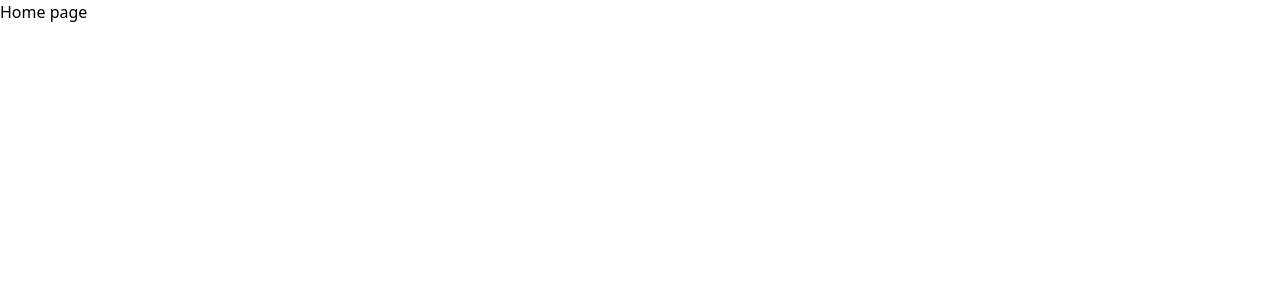
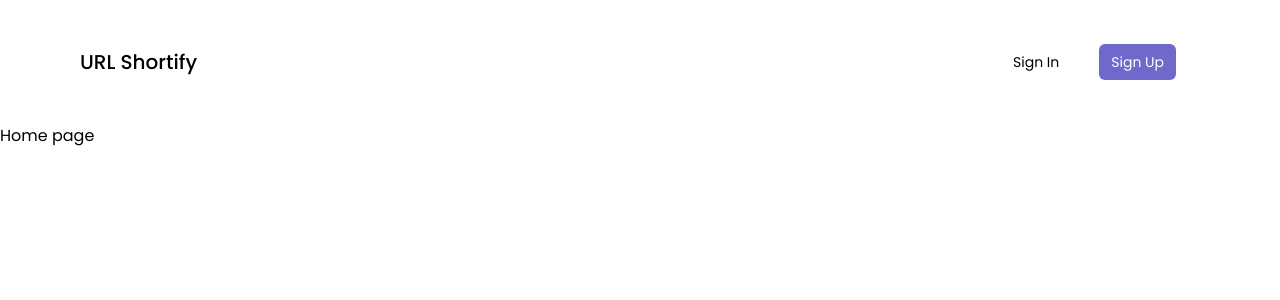
Before and after one commit to stanleyclaudius/url-shortener, a React (Create React App) app in the folder client/: page / in a window 1280 px wide. Shown: the top 300 px of the page. Built offline with nearby package versions, Linux system fonts and the light colour scheme.

Commit message:
Create Navbar component

```diff
--- a/client/package.json
+++ b/client/package.json
@@ -13,6 +13,7 @@
     "react": "^18.2.0",
     "react-dom": "^18.2.0",
     "react-helmet": "^6.1.0",
+    "react-icons": "^4.4.0",
     "react-router-dom": "^6.3.0",
     "react-scripts": "5.0.1",
     "typescript": "^4.4.2",
--- /dev/null
+++ b/client/src/components/general/Navbar.tsx
@@ -0,0 +1,41 @@
+import { useState, useEffect, useRef } from 'react'
+import { GiHamburgerMenu } from 'react-icons/gi'
+import { AiOutlineClose } from 'react-icons/ai'
+import { Link } from 'react-router-dom'
+
+const Navbar = () => {
+  const [openSidebar, setOpenSidebar] = useState(false)
+
+  const sidebarRef = useRef() as React.MutableRefObject<HTMLDivElement>
+
+  useEffect(() => {
+    const checkIfClickedOutside = (e: MouseEvent) => {
+      if (openSidebar && sidebarRef.current && !sidebarRef.current.contains(e.target as Node)) {
+        setOpenSidebar(false)
+      }
+    }
+
+    document.addEventListener('mousedown', checkIfClickedOutside)
+    return () => document.removeEventListener('mousedown', checkIfClickedOutside)
+  })
+
+  return (
+    <div className='flex items-center justify-between md:px-20 md:py-5 px-6 py-6 w-full'>
+      <Link to='/'>
+        <h1 className='text-xl font-medium'>URL Shortify</h1>
+      </Link>
+      <div className='md:hidden block' onClick={() => setOpenSidebar(true)}>
+        <GiHamburgerMenu />
+      </div>
+      <div ref={sidebarRef} className={`p-6 flex md:flex-row flex-col md:items-center md:gap-10 gap-6 text-sm md:static fixed top-0 ${openSidebar ? 'right-0' : '-right-[2000px]'} md:h-auto h-screen md:shadow-none shadow-xl md:border-none border border-gray-200 md:w-auto w-[200px] md:bg-transparent bg-white transition-all`}>
+        <div className='md:hidden block' onClick={() => setOpenSidebar(false)}>
+          <AiOutlineClose />
+        </div>
+        <Link to='/login' className='w-fit'>Sign In</Link>
+        <Link to='/register' className='bg-primary hover:bg-primaryHover text-white rounded-md px-3 py-2 transition-all w-fit'>Sign Up</Link>
+      </div>
+    </div>
+  )
+}
+
+export default Navbar
--- a/client/src/index.css
+++ b/client/src/index.css
@@ -1,3 +1,9 @@
+@import url('https://fonts.googleapis.com/css2?family=Poppins:wght@400;500;600;700&display=swap');
+
 @tailwind base;
 @tailwind components;
 @tailwind utilities;
+
+* {
+  font-family: 'Poppins', sans-serif;
+}
--- a/client/src/pages/Home.tsx
+++ b/client/src/pages/Home.tsx
@@ -1,9 +1,11 @@
+import Navbar from './../components/general/Navbar'
 import Head from './../utils/Head'
 
 const Home = () => {
   return (
     <>
       <Head title='Home' />
+      <Navbar />
       <div>
         Home page
       </div>
--- a/client/tailwind.config.js
+++ b/client/tailwind.config.js
@@ -6,7 +6,12 @@ module.exports = {
     "./src/components/**/*.{js,ts,jsx,tsx}",
   ],
   theme: {
-    extend: {},
+    extend: {
+      colors: {
+        "primary": "#6E69CA",
+        "primaryHover": "#504CA4",
+      }
+    },
   },
   plugins: [],
 }
```
Also changed, not shown: 1 other file (tests, documents, lock files or other folders).
